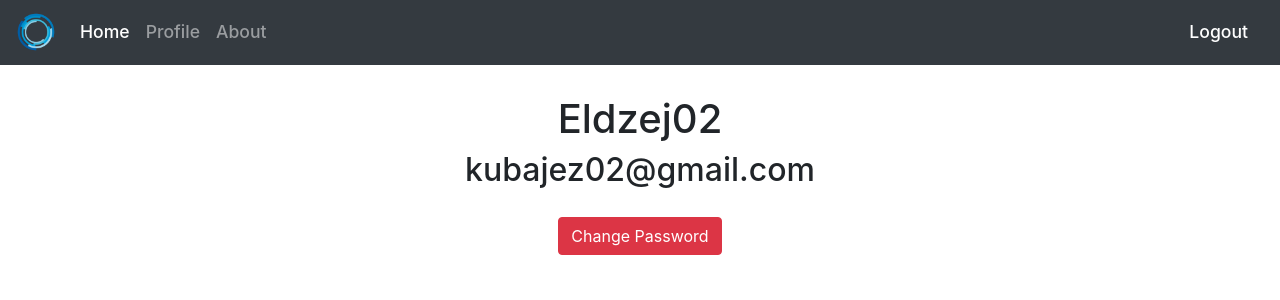
After one commit to Inexpli/Advanced-community-forum, a Django app: page /profile/ in a window 1280 px wide. The commit adds this page. Shown: the top 300 px of the page. Run offline with Django 3.2, Linux system fonts and the light colour scheme; a user stored in the database is signed in; some libraries are stand-ins or nearby versions.

Commit message:
Login, logout, profile

```diff
--- a/main/main/settings.py
+++ b/main/main/settings.py
@@ -124,6 +124,7 @@ STATIC_URL = '/static/'
 CRISPY_TEMPLATE_PACK = 'bootstrap4'
 
 LOGIN_REDIRECT_URL = 'home'
+LOGIN_URL = 'login'
 
 # Default primary key field type
 # https://docs.djangoproject.com/en/3.2/ref/settings/#default-auto-field
--- a/main/main/urls.py
+++ b/main/main/urls.py
@@ -25,5 +25,6 @@ urlpatterns = [
     path('logout/', auth_views.LogoutView.as_view(template_name='logout.html'), name='logout'),
     path('', user_views.index, name='index'),
     path('about/', user_views.about, name='about'),
-    path('home/', user_views.home, name='home')
+    path('home/', user_views.home, name='home'),
+    path('profile/', user_views.profile, name='profile')
 ]
--- a/main/users/templates/base.html
+++ b/main/users/templates/base.html
@@ -35,10 +35,23 @@
       <span class="navbar-toggler-icon"></span>
       </button>
       <div class="collapse navbar-collapse" id="navbarText">
+      {% if user.is_authenticated %}
         <ul class="navbar-nav mr-auto">
             <li class="nav-item active">
             <a class="nav-link" href="{% url 'home' %}">Home <span class="sr-only">(current)</span></a>
             </li>
+            <li class="nav-item">
+              <a class="nav-link" href="{% url 'profile' %}">Profile</a>
+            </li>
+            <li class="nav-item">
+            <a class="nav-link" href="{% url 'about' %}">About</a>
+            </li>
+        </ul>
+        <span class="navbar-text">
+            <a class="nav-link" href="{% url 'logout' %}">Logout</a>
+        </span>
+      {% else %}
+        <ul class="navbar-nav mr-auto">
           <li class="nav-item">
           <a class="nav-link" href="{% url 'about' %}">About</a>
           </li>
@@ -46,6 +59,10 @@
         <span class="navbar-text">
           <a class="nav-link" href="{% url 'login' %}">Login</a>
         </span>
+        <span class="navbar-text">
+          <a class="nav-link" href="{% url 'register' %}">Register</a>
+        </span>
+      {% endif %}
       </div>
   </nav>
     {% block content %}{% endblock %}
--- a/main/users/templates/home.html
+++ b/main/users/templates/home.html
@@ -1,7 +1,7 @@
 {% extends 'base.html' %}
 {% load static %}
 {% load crispy_forms_tags %}
-{% block title %}Register{% endblock %}
+{% block title %}Home{% endblock %}
 {% block content %}
     <div class="container">
         <h1>HOME PAGE</h1>
--- /dev/null
+++ b/main/users/templates/profile.html
@@ -0,0 +1,11 @@
+{% extends 'base.html' %}
+{% load static %}
+{% block title %}Profile{% endblock %}
+{% block content %}
+    <div class="container" style="text-align: center;">
+        <!-- <img profil -->
+        <h1>{{ user.username }}</h1>
+        <h2>{{ user.email }}</h2>
+        <button type="button" class="btn btn-danger" style="margin-top: 20px;">Change Password</button>
+    </div>
+{% endblock %}
--- a/main/users/views.py
+++ b/main/users/views.py
@@ -1,16 +1,27 @@
 from django.shortcuts import render, redirect
 from django.contrib import messages
 from .forms import UserRegisterForm
+from django.contrib.auth.decorators import login_required
 
 # Create your views here.
 def index(request):
-    return render(request, 'index.html')
+    context = {}
+    if request.user.is_authenticated:
+        context['parent_template'] = 'home.html'
+    else:
+        context['parent_template'] = 'index_not_auth.html'
+    return render(request, 'index.html', context)
 
 def about(request):
     return render(request, 'about.html')
 
+@login_required
 def home(request):
     return render(request, 'home.html')
+
+@login_required
+def profile(request):
+    return render(request, 'profile.html')
 
 def register(request):
     if request.method == 'POST':
@@ -18,7 +29,7 @@ def register(request):
         if form.is_valid():
             form.save()
             username = form.cleaned_data.get('username')
-            messages.success(request, f'Account created for {username}!')
+            messages.success(request, f'Account {username} has been created!')
             return redirect('login')
     else:
         form = UserRegisterForm()
```
Also changed, not shown: main/users/templates/index.html (+1 -45 lines), main/users/templates/index_not_auth.html (added, +46 -0 lines), main/users/templates/logout.html (added, +10 -0 lines), main/db.sqlite3. Lines whose indentation alone changed are shown as unchanged.
